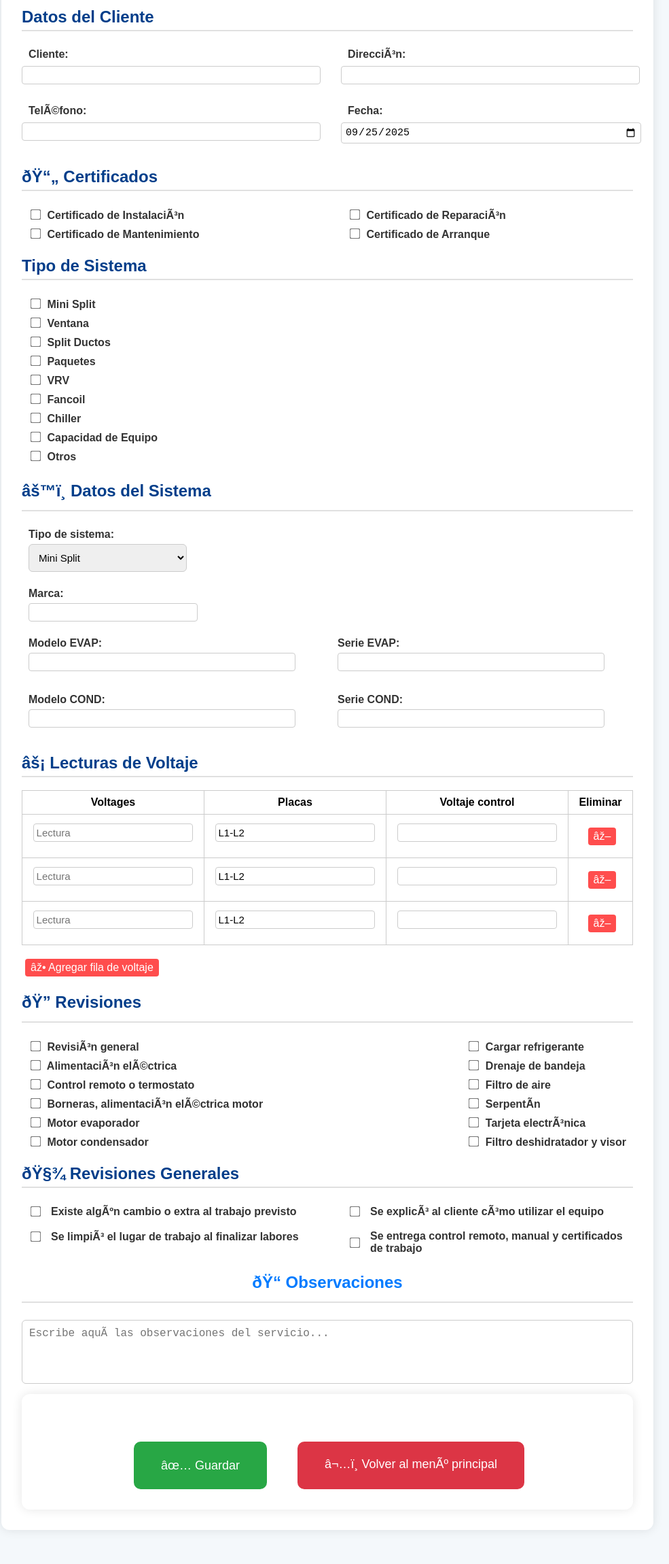
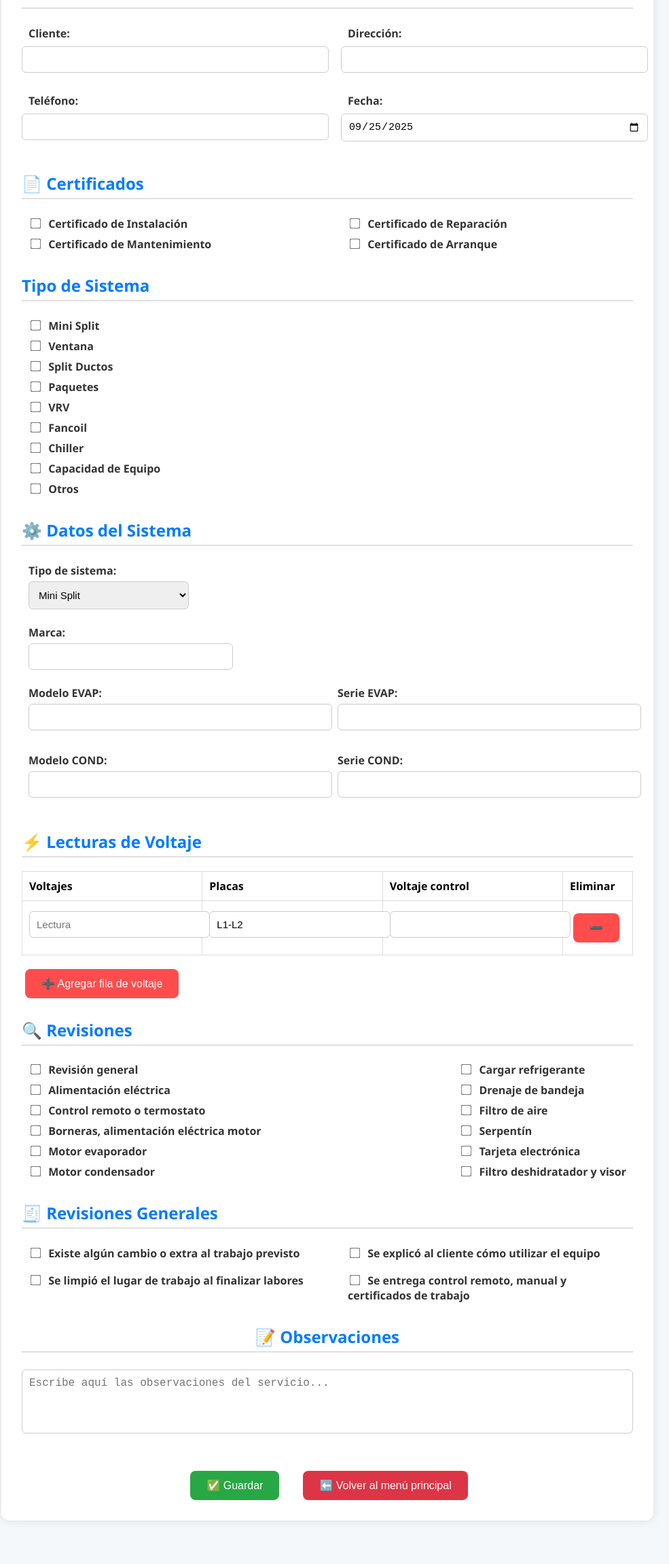
Before and after one commit to lfonsecaquiros-design/BoletasCC, a plain HTML site: page formulario.html in a window 1280 px wide. Shown: the part 237-2537 px from the top of the page at 68% size, without its empty margins (158-1143 px from the left). After the commit the page ends 2503 px from the top, so only its background shows below. Drawn offline with Linux system fonts and the light colour scheme.

Commit message:
Update formulario.html

```diff
--- a/formulario.html
+++ b/formulario.html
@@ -1,10 +1,11 @@
 <!DOCTYPE html>
-
 <html lang="es">
-    <div id="vistaPDF" style="display: none;"></div>
-
+<head>
+  <meta charset="UTF-8">
+  <title>Mantenimientos AC</title>
+  <meta name="viewport" content="width=device-width, initial-scale=1" />
+  <link rel="stylesheet" href="style.css">
   <style>
-
     body {
       background-color: #f4f8fb;
       font-family: 'Segoe UI', sans-serif;
@@ -15,10 +16,15 @@
     .contenedor {
       max-width: 900px;
       margin: auto;
-    background-color: rgb(255, 255, 255);
+      background-color: #fff;
       padding: 30px;
       border-radius: 12px;
       box-shadow: 0 0 15px rgba(0,0,0,0.1);
+    }
+
+    h1 {
+      margin: 0;
+      color: #007bff;
     }
 
     h2 {
@@ -87,51 +93,47 @@
       margin-top: 40px;
     }
   </style>
-
-<head>
-  <meta charset="UTF-8">
-  <title>Mantenimientos AC</title>
-  <link rel="stylesheet" href="style.css">
 </head>
 <body>
   <div class="contenedor">
     <div id="boletaPDF">
+      <!-- Número de Boleta -->
       <div style="text-align: right; font-weight: bold; font-size: 18px; margin-bottom: 10px;">
         No: <span id="numeroBoleta">0001</span>
       </div>
 
+      <!-- Encabezado -->
       <div class="header">
         <h1>📋 Mantenimientos de Aires Acondicionados</h1>
         <div class="factura">
           Factura Nº: <input type="text" id="factura">
         </div>
       </div>
+
+      <!-- Datos Cliente -->
       <h2>Datos del Cliente</h2>
-
-<!-- Primera fila: Cliente y Dirección -->
       <div style="display: flex; gap: 40px; margin-bottom: 10px;">
         <div style="flex: 1;">
           <label for="cliente">Cliente:</label><br>
-    <input type="text" id="cliente" name="cliente" style="width: 100%;">
+          <input type="text" id="cliente" name="cliente">
         </div>
         <div style="flex: 1;">
           <label for="direccion">Dirección:</label><br>
-    <input type="text" id="direccion" name="direccion" style="width: 100%;">
+          <input type="text" id="direccion" name="direccion">
+        </div>
+      </div>
+      <div style="display: flex; gap: 40px;">
+        <div style="flex: 1;">
+          <label for="telefono">Teléfono:</label><br>
+          <input type="text" id="telefono" name="telefono">
+        </div>
+        <div style="flex: 1;">
+          <label for="fecha">Fecha:</label><br>
+          <input type="date" id="fecha" name="fecha">
         </div>
       </div>
 
-<!-- Segunda fila: Teléfono y Fecha -->
-<div style="display: flex; gap: 40px;">
-  <div style="flex: 1;">
-    <label for="telefono">Teléfono:</label><br>
-    <input type="text" id="telefono" name="telefono" style="width: 100%;">
-  </div>
-  <div style="flex: 1;">
-    <label for="fecha">Fecha:</label><br>
-    <input type="date" id="fecha" name="fecha" style="width: 100%;">
-  </div>
-</div>
-
+      <!-- Certificados -->
       <h2>📄 Certificados</h2>
       <div style="display: flex; gap: 40px;">
         <div style="flex: 1;">
@@ -144,7 +146,7 @@
         </div>
       </div>
 
-
+      <!-- Tipo de sistema -->
       <h2>Tipo de Sistema</h2>
       <label><input type="checkbox" name="sistema" value="Mini Split"> Mini Split</label><br>
       <label><input type="checkbox" name="sistema" value="Ventana"> Ventana</label><br>
@@ -156,6 +158,7 @@
       <label><input type="checkbox" name="sistema" value="Capacidad de Equipo"> Capacidad de Equipo</label><br>
       <label><input type="checkbox" name="sistema" value="Otros"> Otros</label><br>
 
+      <!-- Datos del Sistema -->
       <h2>⚙️ Datos del Sistema</h2>
       <label>Tipo de sistema:
         <select id="tipoSistema">
@@ -165,24 +168,23 @@
           <option value="Otro">Otro</option>
         </select>
       </label><br>
-
       <label>Marca: <input type="text" id="marca"></label><br>
 
       <div class="fila-doble">
         <label>Modelo EVAP: <input type="text" id="modeloEvap"></label>
         <label>Serie EVAP: <input type="text" id="serieEvap"></label>
       </div>
-
       <div class="fila-doble">
         <label>Modelo COND: <input type="text" id="modeloCond"></label>
         <label>Serie COND: <input type="text" id="serieCond"></label>
       </div>
 
+      <!-- Voltajes -->
       <h2>⚡ Lecturas de Voltaje</h2>
       <table id="tablaVoltajes">
         <thead>
           <tr>
-          <th>Voltages</th>
+            <th>Voltajes</th>
             <th>Placas</th>
             <th>Voltaje control</th>
             <th>Eliminar</th>
@@ -190,112 +192,182 @@
         </thead>
         <tbody>
           <tr>
-          <td><input type="text" id="voltaje1" placeholder="Lectura"></td>
-          <td><input type="text" id="lugar1" value="L1-L2"></td>
-          <td><input type="text" id="control1"></td>
-          <td><button onclick="eliminarFila(this)">➖</button></td>
-        </tr>
-        <tr>
-          <td><input type="text" id="voltaje2" placeholder="Lectura"></td>
-          <td><input type="text" id="lugar2" value="L1-L2"></td>
-          <td><input type="text" id="control2"></td>
-          <td><button onclick="eliminarFila(this)">➖</button></td>
-        </tr>
-        <tr>
-          <td><input type="text" id="voltaje3" placeholder="Lectura"></td>
-          <td><input type="text" id="lugar3" value="L1-L2"></td>
-          <td><input type="text" id="control3"></td>
+            <td><input type="text" placeholder="Lectura"></td>
+            <td><input type="text" value="L1-L2"></td>
+            <td><input type="text"></td>
             <td><button onclick="eliminarFila(this)">➖</button></td>
           </tr>
         </tbody>
       </table>
-         <!-- Botones fuera del PDF -->
       <button onclick="agregarFilaVoltaje()">➕ Agregar fila de voltaje</button>
 
+      <!-- Revisiones -->
       <h2>🔍 Revisiones</h2>
       <div style="display: flex; justify-content: space-between; gap: 40px;">
         <div>
-    <label><input type="checkbox" id="revisionGeneral"> Revisión general</label><br>
-    <label><input type="checkbox" id="revisionElectrica"> Alimentación eléctrica</label><br>
-    <label><input type="checkbox" id="revisionControl"> Control remoto o termostato</label><br>
-    <label><input type="checkbox" id="revisionBorneras"> Borneras, alimentación eléctrica motor</label><br>
-    <label><input type="checkbox" id="revisionEvap"> Motor evaporador</label><br>
-    <label><input type="checkbox" id="revisionCond"> Motor condensador</label><br>
+          <label><input type="checkbox"> Revisión general</label><br>
+          <label><input type="checkbox"> Alimentación eléctrica</label><br>
+          <label><input type="checkbox"> Control remoto o termostato</label><br>
+          <label><input type="checkbox"> Borneras, alimentación eléctrica motor</label><br>
+          <label><input type="checkbox"> Motor evaporador</label><br>
+          <label><input type="checkbox"> Motor condensador</label><br>
         </div>
         <div>
-    <label><input type="checkbox" id="revisionCarga"> Cargar refrigerante</label><br>
-    <label><input type="checkbox" id="revisionDrenaje"> Drenaje de bandeja</label><br>
-    <label><input type="checkbox" id="revisionFiltro"> Filtro de aire</label><br>
-    <label><input type="checkbox" id="revisionSerpentin"> Serpentín</label><br>
-    <label><input type="checkbox" id="revisionTarjeta"> Tarjeta electrónica</label><br>
-    <label><input type="checkbox" id="revisionFiltroVisor"> Filtro deshidratador y visor</label><br>
+          <label><input type="checkbox"> Cargar refrigerante</label><br>
+          <label><input type="checkbox"> Drenaje de bandeja</label><br>
+          <label><input type="checkbox"> Filtro de aire</label><br>
+          <label><input type="checkbox"> Serpentín</label><br>
+          <label><input type="checkbox"> Tarjeta electrónica</label><br>
+          <label><input type="checkbox"> Filtro deshidratador y visor</label><br>
         </div>
       </div>
 
+      <!-- Revisiones Generales -->
       <h2>🧾 Revisiones Generales</h2>
       <div style="display: flex; gap: 40px; margin-bottom: 20px;">
         <div style="flex: 1; display: flex; flex-direction: column; gap: 10px;">
-    <label style="display: flex; align-items: center; gap: 10px;">
-      <input type="checkbox" id="revisionCambioExtra">
-      <span>Existe algún cambio o extra al trabajo previsto</span>
-    </label>
-    <label style="display: flex; align-items: center; gap: 10px;">
-      <input type="checkbox" id="revisionLimpieza">
-      <span>Se limpió el lugar de trabajo al finalizar labores</span>
-    </label>
+          <label><input type="checkbox"> Existe algún cambio o extra al trabajo previsto</label>
+          <label><input type="checkbox"> Se limpió el lugar de trabajo al finalizar labores</label>
         </div>
         <div style="flex: 1; display: flex; flex-direction: column; gap: 10px;">
-    <label style="display: flex; align-items: center; gap: 10px;">
-      <input type="checkbox" id="revisionExplicacion">
-      <span>Se explicó al cliente cómo utilizar el equipo</span>
-    </label>
-    <label style="display: flex; align-items: center; gap: 10px;">
-      <input type="checkbox" id="revisionEntrega">
-      <span>Se entrega control remoto, manual y certificados de trabajo</span>
-    </label>
+          <label><input type="checkbox"> Se explicó al cliente cómo utilizar el equipo</label>
+          <label><input type="checkbox"> Se entrega control remoto, manual y certificados de trabajo</label>
         </div>
       </div>
 
-
+     <!-- Observaciones -->
 <h2 style="text-align: center; color: #007bff;">📝 Observaciones</h2>
 <div style="display: flex; justify-content: center;">
   <textarea id="observaciones" rows="4" cols="50" placeholder="Escribe aquí las observaciones del servicio..." style="resize: none; padding: 10px; font-size: 16px;"></textarea>
 </div>
 
- <!DOCTYPE html>
-<html lang="es">
-<head>
-  <meta charset="UTF-8" />
-  <title>Mantenimientos AC</title>
-  <meta name="viewport" content="width=device-width, initial-scale=1" />
-  <!-- Estilos -->
-  <link rel="stylesheet" href="style.css" />
-  <style>
-    /* ... Tus estilos de arriba, sin cambios ... */
-  </style>
-  <!-- html2pdf -->
-  <script src="https://cdnjs.cloudflare.com/ajax/libs/html2pdf.js/0.10.1/html2pdf.bundle.min.js"></script>
-</head>
-<body>
-  <div class="contenedor">
-    <div id="boletaPDF">
-      <!-- ... TODO tu contenido de la boleta aquí, sin cambios ... -->
-    </div>
-
-    <div style="display: flex; justify-content: center; gap: 40px; margin-top: 40px;">
-      <button onclick="guardarFormulario()" style="padding: 20px 40px; font-size: 18px; background-color: #28a745; color: white; border: none; border-radius: 10px; cursor: pointer;">
-        ✅ Guardar
-      </button>
-      <button onclick="window.location.href='index.html'" style="padding: 20px 40px; font-size: 18px; background-color: #dc3545; color: white; border: none; border-radius: 10px; cursor: pointer;">
-        ⬅️ Volver al menú principal
-      </button>
+    <!-- Botones -->
+    <div class="botones-final">
+      <button class="btn-verde" onclick="guardarFormulario()">✅ Guardar</button>
+      <button class="btn-rojo" onclick="window.location.href='index.html'">⬅️ Volver al menú principal</button>
     </div>
   </div>
 
-  <!-- Contenedor oculto para render limpio del PDF -->
-  <div id="vistaPDF" style="display: none;"></div>
+  <!-- Scripts -->
+  <script src="https://cdnjs.cloudflare.com/ajax/libs/html2pdf.js/0.10.1/html2pdf.bundle.min.js"></script>
+<script>
+  function guardarFormulario() {
+    const campos = [
+      { id: "cliente", nombre: "Cliente" },
+      { id: "direccion", nombre: "Dirección" },
+      { id: "telefono", nombre: "Teléfono" },
+      { id: "fecha", nombre: "Fecha" },
 
-  <!-- Tu JS debe ir al final, cuando el DOM ya existe -->
-  <script src="app.js"></script>
+    ];
+    const faltantes = [];
+    campos.forEach(c => {
+      const el = document.getElementById(c.id);
+      if (!el || !el.value.trim()) {
+        faltantes.push(c.nombre);
+        if (el) el.style.border = "2px solid red";
+      } else {
+        el.style.border = "";
+      }
+    });
+    if (faltantes.length) {
+      alert("Faltan completar:\n\n" + faltantes.join("\n"));
+      return;
+    }
+
+    generarPDF();
+  }
+
+  function generarPDF() {
+    const original = document.getElementById("boletaPDF");
+    const clone = original.cloneNode(true);
+
+    // Convertir inputs, selects, textareas, checkboxes en texto plano
+    clone.querySelectorAll("input, textarea, select").forEach(el => {
+      let texto = "";
+      if (el.type === "checkbox") {
+        texto = el.checked ? "☑" : "☐";
+      } else if (el.tagName === "SELECT") {
+        texto = el.options[el.selectedIndex]?.text || "";
+      } else {
+        texto = el.value || "";
+      }
+      const span = document.createElement("span");
+      span.textContent = texto;
+      span.style.whiteSpace = "pre-wrap";
+      el.parentNode.replaceChild(span, el);
+    });
+
+    // Eliminar botones
+    clone.querySelectorAll("button").forEach(btn => btn.remove());
+
+const container = document.createElement("div");
+container.id = "pdfCloneContainer";
+container.style.position = "fixed";
+container.style.top = "0";
+container.style.left = "-9999px";
+container.style.width = "210mm";   // ancho A4
+container.style.boxSizing = "border-box";
+container.style.padding = "8mm";
+container.style.background = "#fff";
+container.appendChild(clone);
+document.body.appendChild(container);
+
+// obtener valores
+const numero = document.getElementById("numeroBoleta")?.textContent.trim() || "0000";
+const cliente = document.getElementById("cliente")?.value.trim().replace(/\s+/g, "_") || "Cliente";
+const fecha = document.getElementById("fecha")?.value || "SinFecha";
+
+// armar nombre => consecutivo_cliente_fecha.pdf
+const nombreArchivo = `${numero}_${cliente}_${fecha}.pdf`;
+
+const opciones = {
+  margin: 10,
+  filename: nombreArchivo,
+  image: { type: 'jpeg', quality: 0.98 },
+  html2canvas: { scale: 2, useCORS: true, allowTaint: false, scrollY: 0 },
+  jsPDF: { unit: 'mm', format: 'a4', orientation: 'portrait' }
+};
+
+
+
+    setTimeout(() => {
+      html2pdf().set(opciones).from(container).save().then(() => {
+        container.remove();
+      });
+    }, 300);
+  }
+
+  function agregarFilaVoltaje() {
+    const tabla = document.getElementById("tablaVoltajes").querySelector("tbody");
+    const fila = document.createElement("tr");
+    fila.innerHTML = `
+      <td><input type="text" placeholder="Lectura"></td>
+      <td><input type="text" value="L1-L2"></td>
+      <td><input type="text"></td>
+      <td><button onclick="eliminarFila(this)">➖</button></td>
+    `;
+    tabla.appendChild(fila);
+  }
+
+  function eliminarFila(boton) {
+    boton.closest("tr").remove();
+  }
+</script>
+
+<script>
+  window.addEventListener("DOMContentLoaded", () => {
+    const campoFecha = document.getElementById("fecha");
+    if (campoFecha) {
+      const hoy = new Date();
+      const yyyy = hoy.getFullYear();
+      const mm = String(hoy.getMonth() + 1).padStart(2, "0"); // meses 0–11
+      const dd = String(hoy.getDate()).padStart(2, "0");
+      campoFecha.value = `${yyyy}-${mm}-${dd}`;
+    }
+  });
+</script>
+
+
+  </script>
 </body>
 </html>
```
Lines whose indentation alone changed are shown as unchanged.
